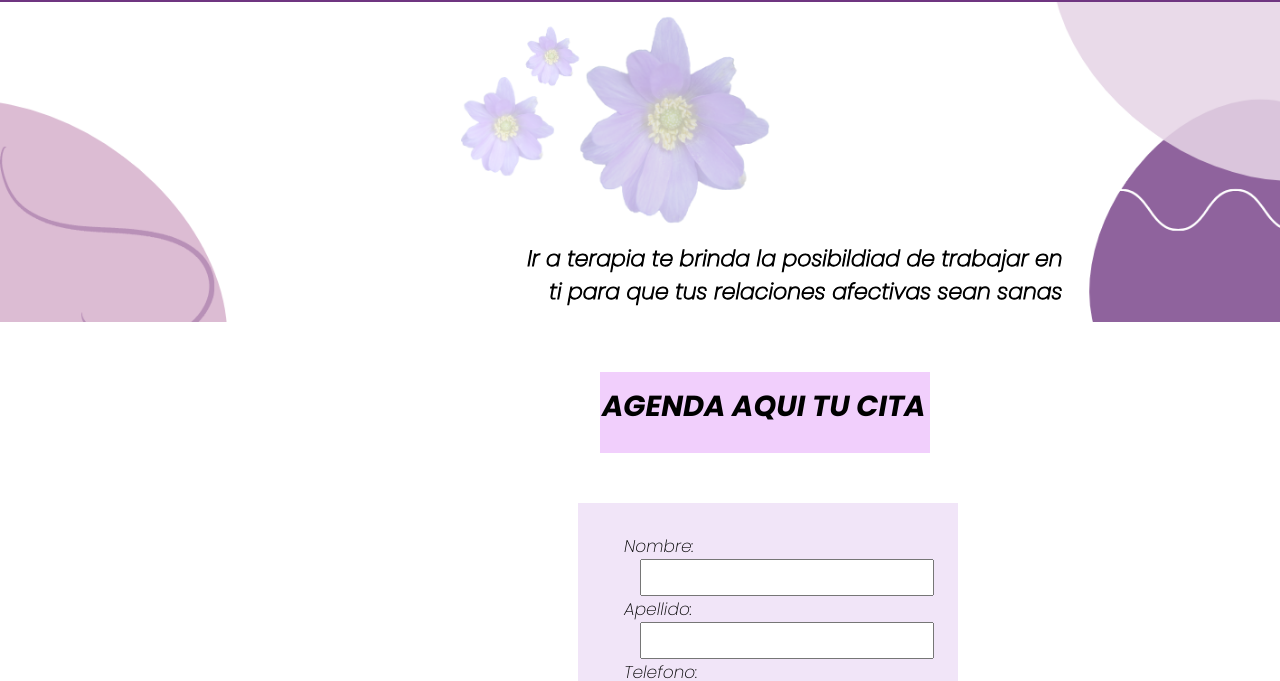
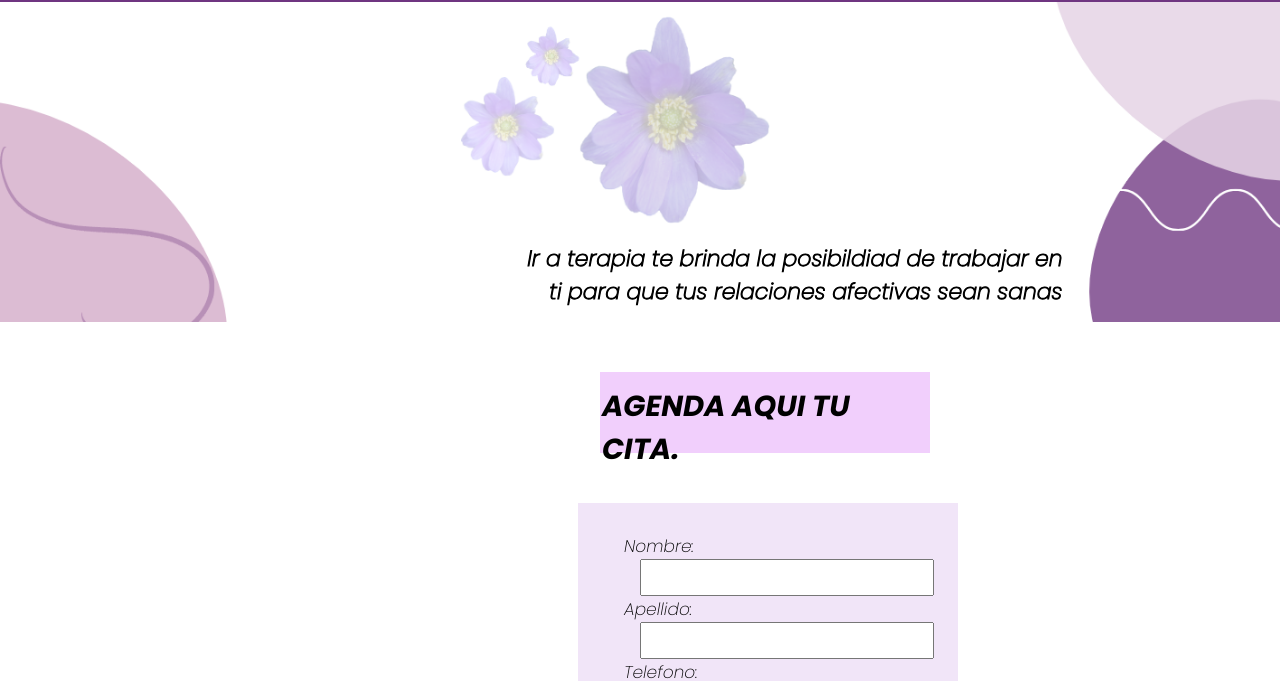
Before and after one commit to Yessiand/Psicoterapia, a plain HTML site: page paginas/formulario.html in a window 1280 px wide. Shown: the part 123-804 px from the top of the page. Drawn offline with Linux system fonts and the light colour scheme.

Commit message:
test de commit con terminal

```diff
--- a/paginas/formulario.html
+++ b/paginas/formulario.html
@@ -38,7 +38,7 @@
 
         <section>
             <div class="box-tittle-formulario">
-                <h1 class="tittle-1">AGENDA AQUI TU CITA</h1>
+                <h1 class="tittle-1">AGENDA AQUI TU CITA.</h1>
             </div>
         </section>
 
```
